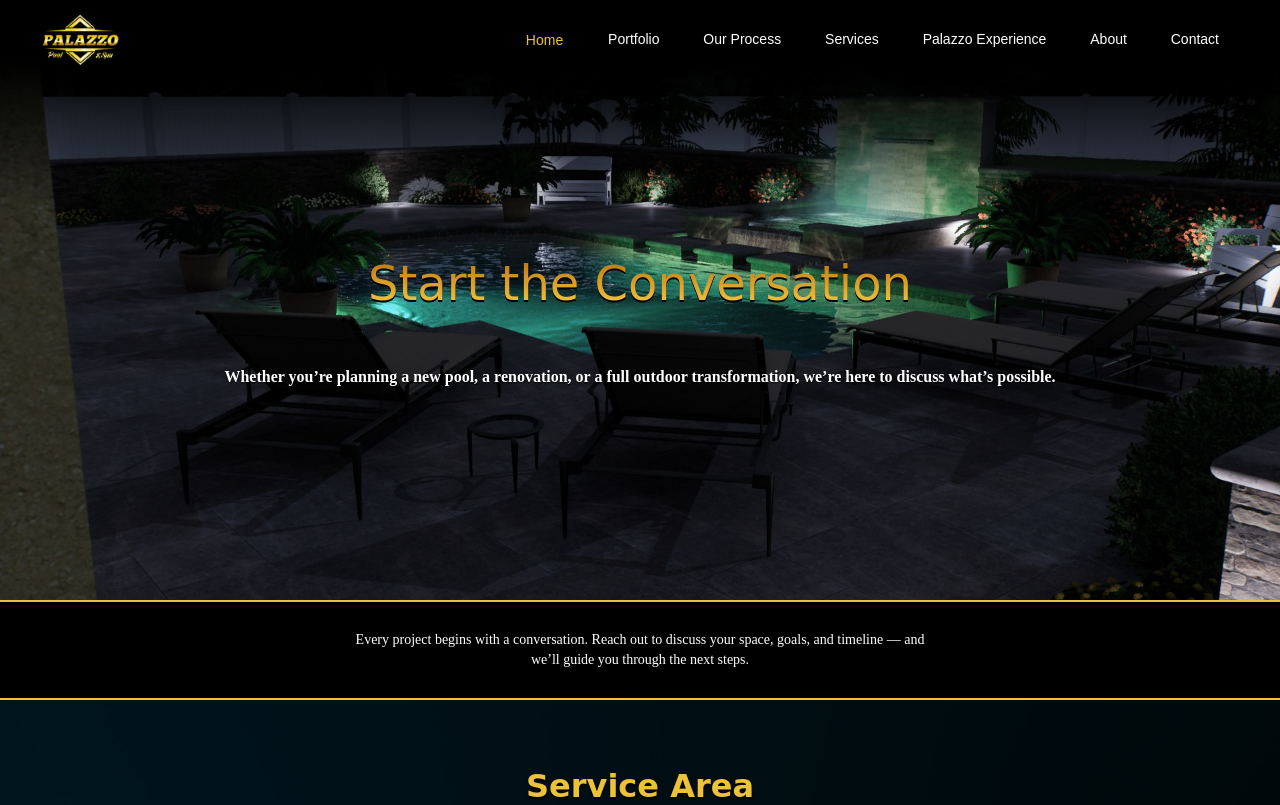
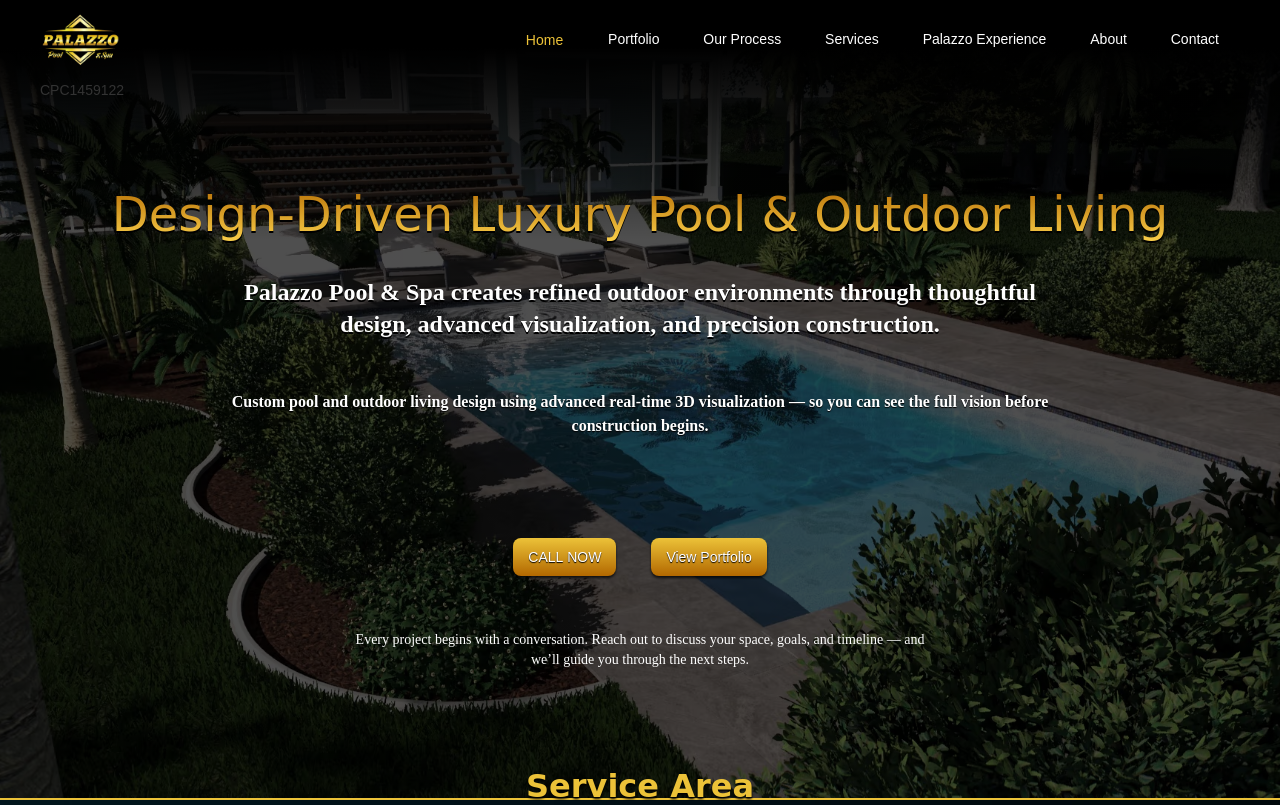
Before and after one commit to azarel444/Palazzo-Site, an Eleventy site: page contact.html in a window 1280 px wide. Shown: the top 805 px of the page. Built offline with nearby package versions, Linux system fonts and the light colour scheme; Eleventy itself is replaced by a stand-in of ours; files that its build step writes are made by us from their sources; a script that the page names is missing; files whose address does not match are found by name.

Commit message:
update with license number

```diff
--- a/contact.html
+++ b/contact.html
@@ -1,4 +1,4 @@
-<!DOCTYPE html><!--  Last Published: Fri Jan 02 2026 05:06:40 GMT+0000 (Coordinated Universal Time)  -->
+<!DOCTYPE html><!--  Last Published: Wed Jan 07 2026 16:34:35 GMT+0000 (Coordinated Universal Time)  -->
 <html data-wf-page="6956d102a0ca534c8a83ecf7" data-wf-site="693071c12fdc746e082ef7c6">
 <head>
   <meta charset="utf-8">
@@ -24,9 +24,13 @@
 </head>
 <body class="body-9">
   <section class="section-15">
+    <div class="div-block-59">
       <div class="div-block-9">
-      <div class="div-block-10"><img src="images/palazzologo.avif" loading="lazy" alt="Palazzo pool and spa logo" class="image-9"></div>
-      <div class="div-block-10"></div>
+        <div class="div-block-10"><img src="images/palazzologo.avif" loading="lazy" alt="Palazzo pool and spa logo" class="image-9">
+          <div class="div-block-10">
+            <div class="text-block-12">CPC1459122</div>
+          </div>
+        </div>
         <div data-animation="over-right" data-collapse="medium" data-duration="400" data-easing="ease" data-easing2="ease" role="banner" class="navbar w-nav">
           <div class="container w-container">
             <nav role="navigation" class="nav-menu w-nav-menu">
@@ -38,9 +42,19 @@
               <a href="about.html" class="nav-link-3 w-nav-link">About</a>
               <a href="contact.html" aria-current="page" class="nav-link-2 w-nav-link w--current">Contact</a>
             </nav>
-          <div class="menu-button-4 w-nav-button">
-            <div class="w-icon-nav-menu"></div>
+            <div class="w-nav-button">
+              <div class="icon-2 w-icon-nav-menu"></div>
             </div>
+          </div>
+        </div>
+      </div>
+      <div class="div-block-11">
+        <h1 class="headline gradients">Design-Driven Luxury Pool &amp; Outdoor Living</h1>
+        <h2 class="subheading">Palazzo Pool &amp; Spa creates refined outdoor environments through thoughtful design, advanced visualization, and precision construction.</h2>
+        <h2 class="paragraph">Custom pool and outdoor living design using advanced real-time 3D visualization — so you can see the full vision before construction begins.</h2>
+        <div class="div-block-12">
+          <a href="tel:(239)205-6100" class="designbookbutton cta w-button">CALL NOW</a>
+          <a href="portfolio.html" class="portfoliobutton w-button">View Portfolio</a>
         </div>
       </div>
     </div>
```
Also changed, not shown: about.html (+7 -4 lines), index.html (+4 -2 lines), our-process.html (+4 -2 lines), palazzo-expreinece.html (+18 -4 lines), portfolio.html (+4 -2 lines), services.html (+20 -6 lines). Lines whose indentation alone changed are shown as unchanged.
